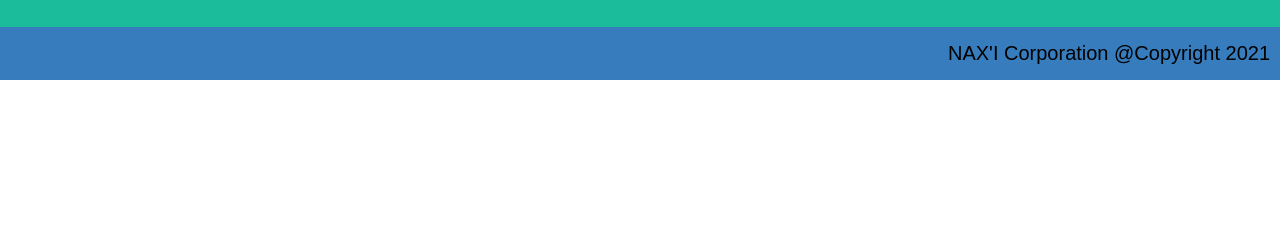
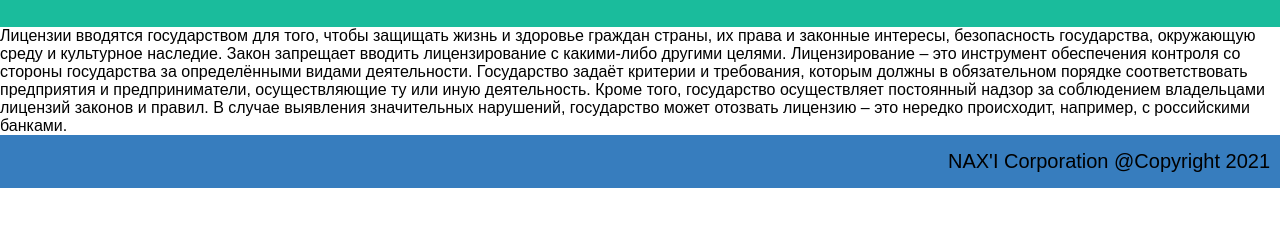
Before and after one commit to lowerx/NAX-I-Website, a plain HTML site: page InternetSecurity/aboutlicense.html in a window 1280 px wide. Shown: the part 61-288 px from the top of the page. Drawn offline with Linux system fonts and the light colour scheme.

Commit message:
Update aboutlicense.html

```diff
--- a/InternetSecurity/aboutlicense.html
+++ b/InternetSecurity/aboutlicense.html
@@ -74,10 +74,14 @@
     	<h2>About License</h2>
 	</div>
 
-	<div class="main">
+  <div class="main">
     	<span>
+        	Лицензии вводятся государством для того, чтобы защищать жизнь и здоровье граждан страны, их права и законные интересы, безопасность государства, окружающую среду и культурное наследие. Закон запрещает вводить лицензирование с какими-либо другими целями.
 
-      </span>
+		Лицензирование – это инструмент обеспечения контроля со стороны государства за определёнными видами деятельности. Государство задаёт критерии и требования, которым должны в обязательном порядке соответствовать предприятия и предприниматели, осуществляющие ту или иную деятельность.
+
+		Кроме того, государство осуществляет постоянный надзор за соблюдением владельцами лицензий законов и правил. В случае выявления значительных нарушений, государство может отозвать лицензию – это нередко происходит, например, с российскими банками.
+        </span>
   </div>
 
     <div class="call_to_sir">
```
